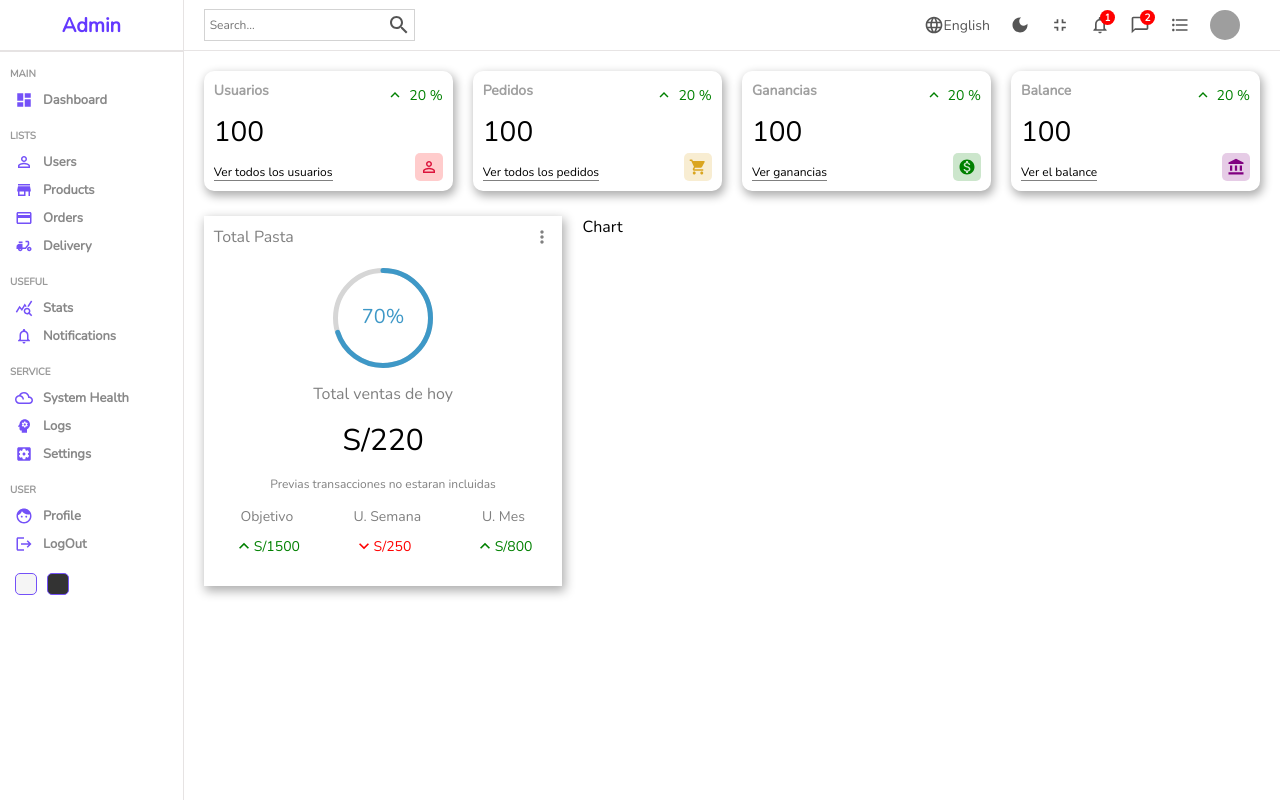
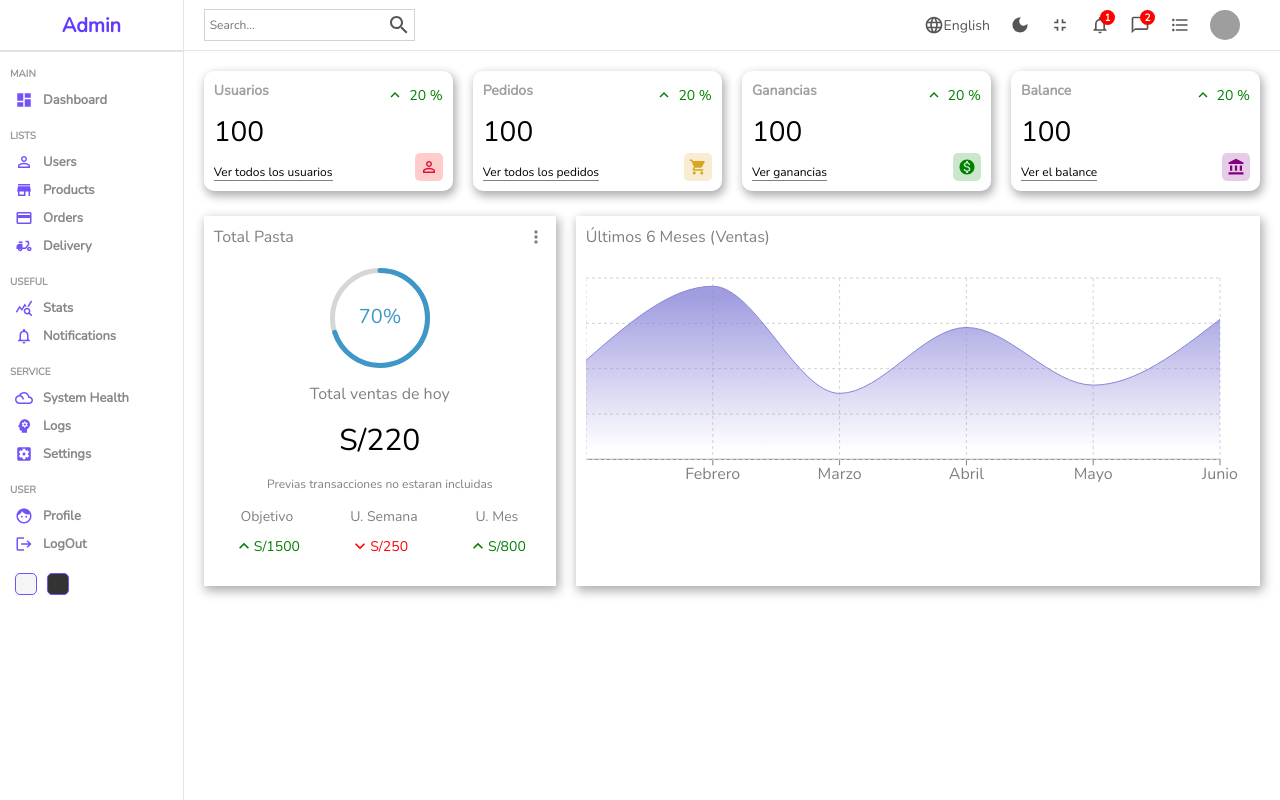
Before and after one commit to PaulGuillen/DashBoardReact, a React (Create React App) app: page / in a window 1280 px wide. Built offline with nearby package versions, Linux system fonts and the light colour scheme; grey boxes are pictures that could not be loaded.

Commit message:
Including chart to make a responsive model data

```diff
--- a/package.json
+++ b/package.json
@@ -15,6 +15,7 @@
     "react-dom": "^18.2.0",
     "react-router-dom": "^6.3.0",
     "react-scripts": "5.0.1",
+    "recharts": "^2.1.12",
     "sass": "^1.53.0",
     "web-vitals": "^2.1.4"
   },
--- a/src/components/chart/Chart.jsx
+++ b/src/components/chart/Chart.jsx
@@ -1,11 +1,49 @@
-import "./chart.scss"
+import "./chart.scss";
+import { AreaChart, Area, XAxis, CartesianGrid, Tooltip, ResponsiveContainer } from 'recharts';
+
+const data = [
+  {name: "Enero", Total : 1200},
+  {name: "Febrero", Total : 2100},
+  {name: "Marzo", Total : 800},
+  {name: "Abril", Total : 1600},
+  {name: "Mayo", Total : 900},
+  {name: "Junio", Total : 1700},
+
+];
 
 const Chart = () => {
-    return(
-        <div className="chart">
-          Chart
-        </div>
-    )
-}
+  return (
+    <div className="chart">
+      <div className="title"> Últimos 6 Meses (Ventas)</div>
+      <ResponsiveContainer width="100%" aspect={3 / 1}>
+      <AreaChart
+        width={730}
+        height={250}
+        data={data}
+        margin={{ top: 10, right: 30, left: 0, bottom: 0 }}
+      >
+        <defs>
+          <linearGradient id="total" x1="0" y1="0" x2="0" y2="1">
+            <stop offset="5%" stopColor="#8884d8" stopOpacity={0.8} />
+            <stop offset="95%" stopColor="#8884d8" stopOpacity={0} />
+          </linearGradient>
+        </defs>
+        <XAxis dataKey="name" stroke="gray"/>
 
-export default Chart
+        <CartesianGrid strokeDasharray="3 3" className="chartGrid" />
+        <Tooltip />
+        <Area
+          type="monotone"
+          dataKey="Total"
+          stroke="#8884d8"
+          fillOpacity={1}
+          fill="url(#total)"
+        />
+      </AreaChart>
+      </ResponsiveContainer>
+
+    </div>
+  );
+};
+
+export default Chart;
--- a/src/components/chart/chart.scss
+++ b/src/components/chart/chart.scss
@@ -1,3 +1,14 @@
 .chart{
     flex: 4;
+    box-shadow: 2px 4px 10px 1px rgba(201,201,201,0.47);
+    -webkit-box-shadow: 2px 4px 10px 1px rgba(0,0,0,0.32);
+    padding: 10px;
+    color: gray;
+
+    .title{
+        margin-bottom: 20px;
+    }
+    .chartGrid{
+        stroke: lightgray;
+    }
 }
```
Also changed, not shown: 1 other file (tests, documents, lock files or other folders).
